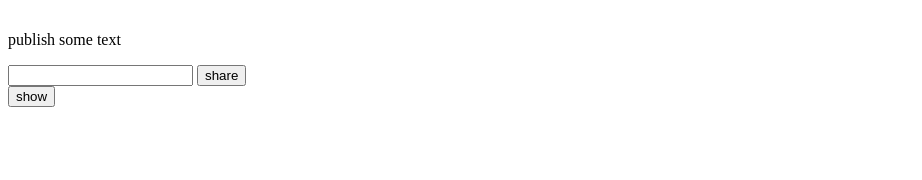
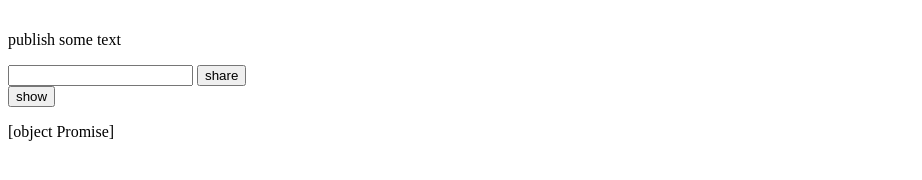
Before and after one commit to yahiayaya7/badislyes.github.io, a website: page index.html in a window 1280 px wide. Both pictures are taken after a click on the button "show". Shown: the part 282-462 px from the top of the page, without its empty margins (0-922 px from the left). Drawn offline with Linux system fonts and the light colour scheme.

Commit message:
Update index.html

```diff
--- a/index.html
+++ b/index.html
@@ -52,9 +52,9 @@
     blockstack.putFile('publication', tpost);
   }
 
-  showf()
+  function showf()
  {var t= blockstack.getFile('publication');
-  document.getElementById("posted").innerHTML ='zzzz';
+  document.getElementById("posted").innerHTML =t;
  }
 </script>
 </head>
```
